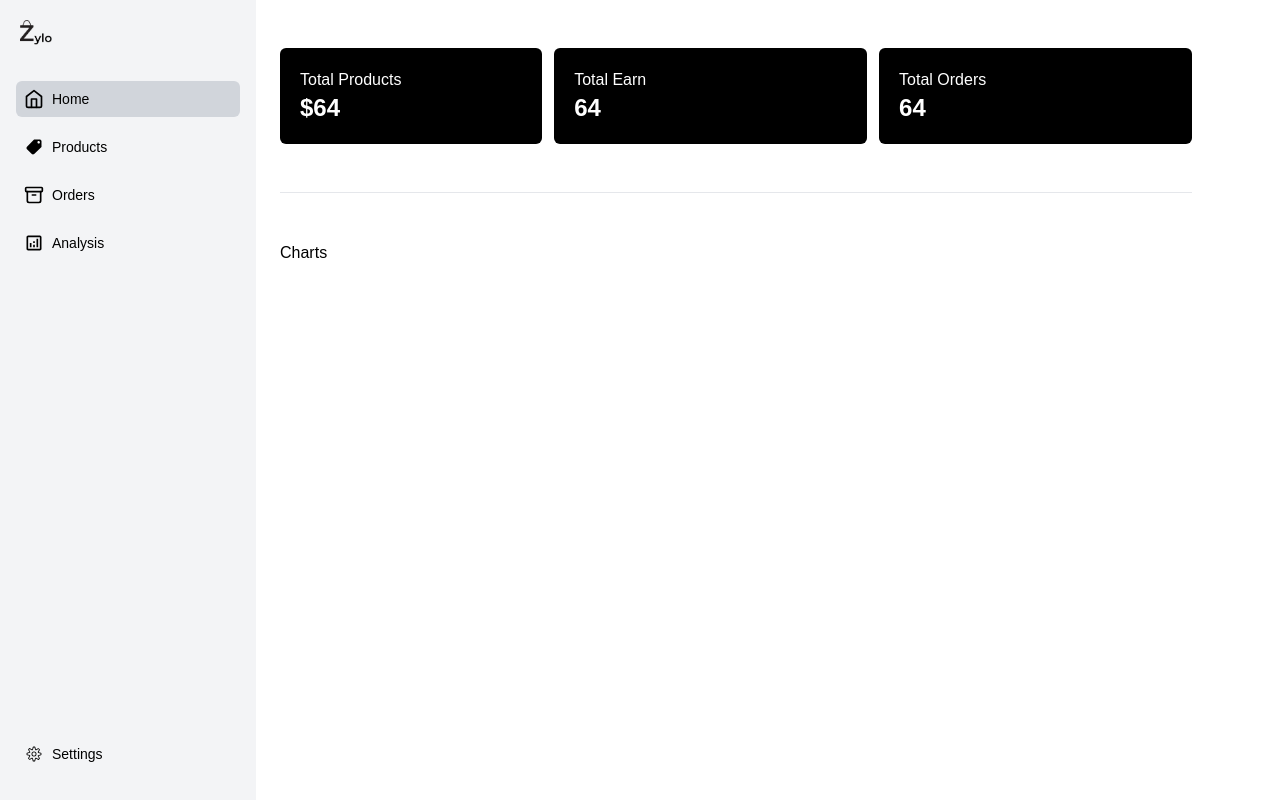
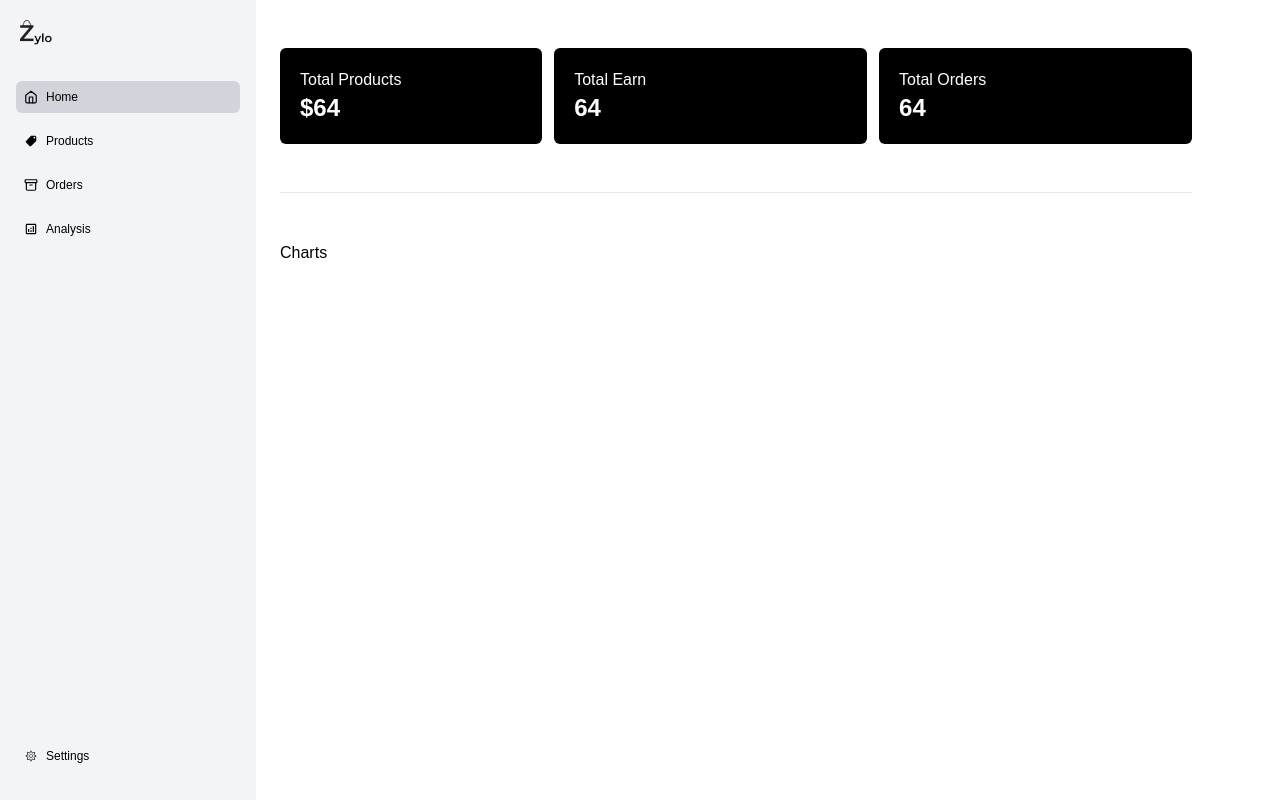
Before and after one commit to mohamed-tsx/e-commerce, a React (Vite) app in the folder Dashboard/: page / in a window 1280 px wide. Built offline with nearby package versions, Linux system fonts and the light colour scheme.

Commit message:
Simple change

```diff
--- a/Dashboard/src/Components/Dashboard Sidebar/SideBar.tsx
+++ b/Dashboard/src/Components/Dashboard Sidebar/SideBar.tsx
@@ -6,7 +6,8 @@ import { MdOutlineAnalytics } from "react-icons/md";
 import { CiSettings } from "react-icons/ci";
 
 const Sidebar = () => {
-  const location = useLocation();2
+  const location = useLocation();
+  2;
   return (
     <div className="fixed inset-0 bg-gray-900 bg-opacity-0 flex justify-start z-50 w-fit">
       <div className="bg-gray-100 h-full w-64 flex flex-col justify-between">
@@ -27,10 +28,10 @@ const Sidebar = () => {
                   to="/"
                   className="flex items-center space-x-2 p-2 rounded"
                 >
-                  <span className="text-xl">
+                  <span className="text-sm">
                     <FiHome />
                   </span>
-                  <span className="text-sm">Home</span>
+                  <span className="text-xs">Home</span>
                 </Link>
               </li>
               <li
@@ -42,10 +43,10 @@ const Sidebar = () => {
                   to="/products"
                   className="flex items-center space-x-2 p-2 rounded"
                 >
-                  <span className="text-xl">
+                  <span className="text-sm">
                     <IoMdPricetag />
                   </span>
-                  <span className="text-sm">Products</span>
+                  <span className="text-xs">Products</span>
                 </Link>
               </li>
               <li
@@ -57,10 +58,10 @@ const Sidebar = () => {
                   to="/orders"
                   className="flex items-center space-x-2 p-2 rounded"
                 >
-                  <span className="text-xl">
+                  <span className="text-sm">
                     <LuArchive />
                   </span>
-                  <span className="text-sm">Orders</span>
+                  <span className="text-xs">Orders</span>
                 </Link>
               </li>
               <li
@@ -72,10 +73,10 @@ const Sidebar = () => {
                   to="/analysis"
                   className="flex items-center space-x-2 p-2 rounded"
                 >
-                  <span className="text-xl">
+                  <span className="text-sm">
                     <MdOutlineAnalytics />
                   </span>
-                  <span className="text-sm">Analysis</span>
+                  <span className="text-xs">Analysis</span>
                 </Link>
               </li>
             </ul>
@@ -88,10 +89,10 @@ const Sidebar = () => {
               location.pathname === "/settings" ? "bg-gray-300" : ""
             }`}
           >
-            <span className="text-xl">
+            <span className="text-sm">
               <CiSettings />
             </span>
-            <span className="text-sm">Settings</span>
+            <span className="text-xs">Settings</span>
           </Link>
         </div>
       </div>
```
